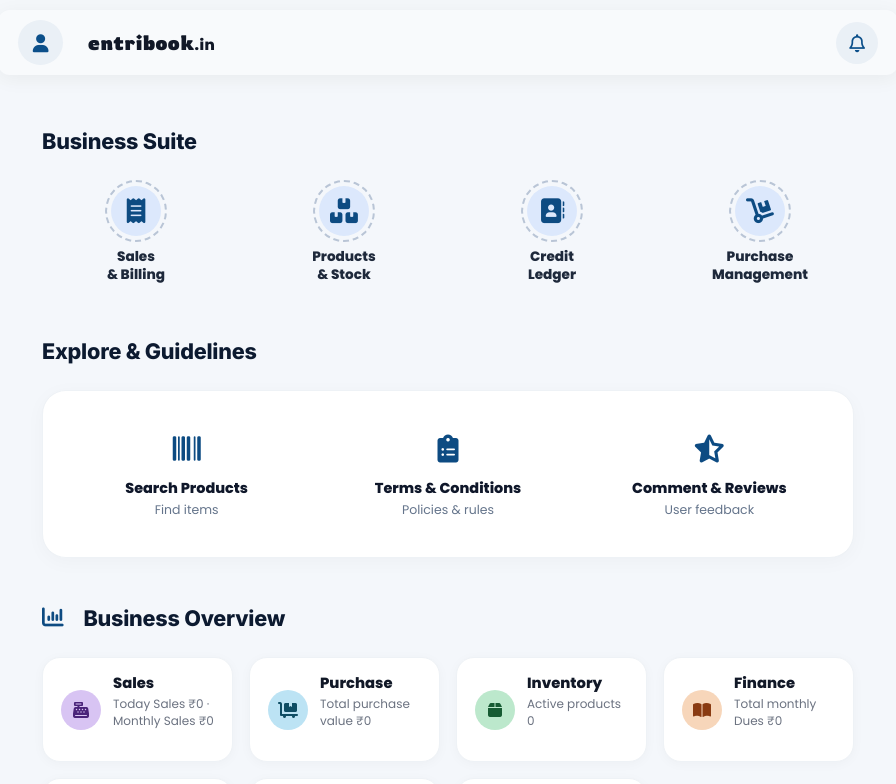
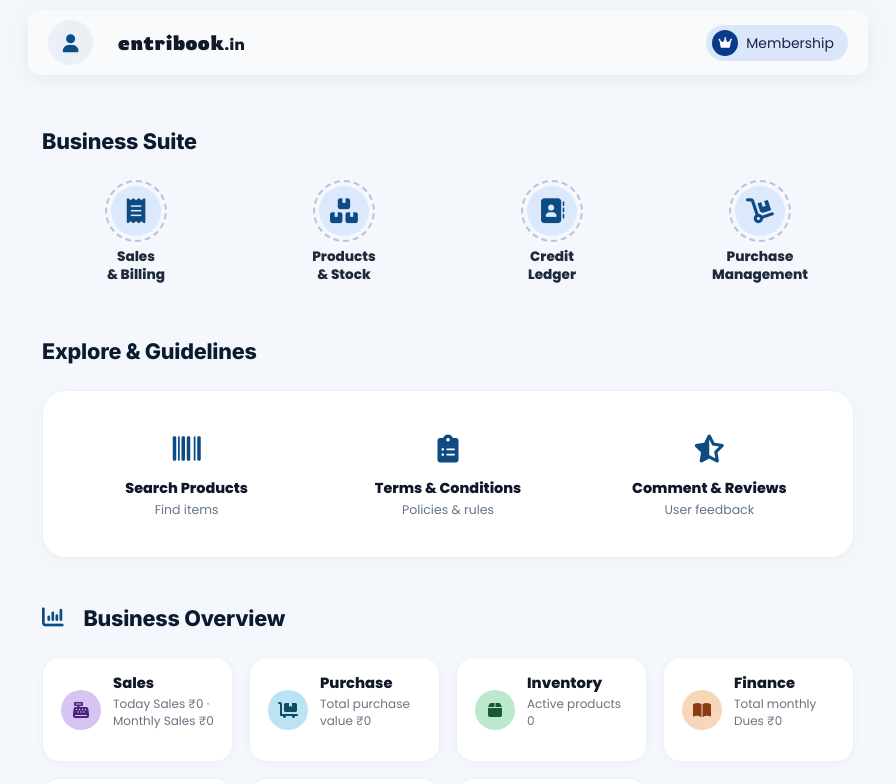
Before and after one commit to myentribook/Entri-Book, a React (Create React App) app in the folder frontend/: page / in a window 1280 px wide. Shown: the top 784 px of the page, without its empty margins (192-1088 px from the left). Built offline with nearby package versions, Linux system fonts and the light colour scheme; no server answers; a web font is replaced by a local one.

Commit message:
home page correction

```diff
--- a/frontend/src/components/layouts/header.js
+++ b/frontend/src/components/layouts/header.js
@@ -130,7 +130,10 @@ export default function Header() {
 
                 <Link to="/subscription" style={{ textDecoration: 'none' }} className="sub-btn-unique" aria-label="Subscribe">
 
-                    <div className='subscription-btn'> <i class="fa-regular fa-bell"></i></div>
+                    <div className='subscription-btn'>
+                        <span className="sub-pill-icon"><i class="fa-solid fa-crown"></i></span>
+                        <span className="sub-pill-text" > Membership</span>
+                    </div>
 
                 </Link>
 
--- a/frontend/src/components/styles/header.css
+++ b/frontend/src/components/styles/header.css
@@ -1,193 +1,3 @@
-/* @import url('https://fonts.googleapis.com/css2?family=Poppins:wght@400;600;800&display=swap');
-
-:root {
-    --bg-color: #f4f7fd;
-    --card-bg: #ffffff;
-    --text-dark: #0d121f;
-    --primary-blue: #0056b3;
-}
-
-* {
-    margin: 0;
-    padding: 0;
-    box-sizing: border-box;
-    font-family: 'Poppins', sans-serif;
-}
-
-body {
-    background-color: var(--bg-color);
-    padding-top: 85px;
-}
-
-
-.app-name {
-
-    font-family: 'Rowdies', sans-serif;
-    font-size: 1.3rem !important;
-    font-weight: 700;
-    letter-spacing: 0.5px;
-
-}
-
-.floating-navbar {
-    position: fixed;
-    top: 10px;
-    left: 10px;
-    right: 10px;
-    z-index: 1000;
-    display: flex;
-    justify-content: space-between;
-    align-items: center;
-    width: calc(100% - 20px);
-    max-width: 900px;
-    height: 65px;
-    flex-shrink: 0;
-    margin: 0 auto;
-    padding: 0 20px;
-    background: #f8fafc;
-    border-radius: 12px;
-    box-shadow: 0 4px 20px rgba(0, 0, 0, 0.05);
-}
-
-.logo {
-    font-size: 19px;
-    font-weight: 650;
-    color: var(--text-dark);
-    display: flex;
-    align-items: center;
-    white-space: nowrap;
-}
-
-.logo i {
-    margin-right: 10px;
-    color: var(--primary-blue);
-    font-size: 20px;
-}
-
-.logo .heading-logo {
-    width: 50px;
-    height: 50px;
-    object-fit: contain;
-    display: block;
-    flex-shrink: 0;
-}
-
-.nav-actions {
-    display: flex;
-    align-items: center;
-}
-
-.user-icon-btn {
-    text-decoration: none;
-    display: inline-block;
-}
-
-.user-login-page {
-    width: 45px;
-    height: 45px;
-    background-color: #eaf0f6;
-    border-radius: 50%;
-    display: flex;
-    align-items: center;
-    justify-content: center;
-    padding: 0;
-    margin: 0;
-}
-
-.user-login-page i {
-    color: #0b4f8a;
-    font-size: 18px;
-    margin: 0;
-    padding: 0;
-    line-height: 1;
-}
-
-
-
-.sub-btn-unique {
-    display: inline-block;
-}
-
-.subscription-btn {
-    background-color: #eaf0f6;
-    border-radius: 50%;
-    cursor: pointer;
-    color: #0b4f8a;
-    display: flex;
-    align-items: center;
-    justify-content: center;
-    width: 42px;
-    height: 42px;
-    transition: all 0.3s ease;
-}
-
-.subscription-btn i {
-    font-size: 18px;
-    transition: all 0.3s ease;
-}
-
-.sub-btn-unique:hover .subscription-btn {
-    background-color: #0b4f8a;
-}
-
-.sub-btn-unique:hover .subscription-btn i {
-    color: #ffffff;
-    font-weight: 900;
-}
-
-
-
-.logo-link {
-    text-decoration: none;
-    color: inherit;
-}
-
-
-
-.header-container .avatar-nav-custom {
-    width: 40px;
-    height: 40px;
-    flex-shrink: 0;
-}
-
-.header-container .avatar-nav-custom img {
-    width: 100%;
-    height: 100%;
-    object-fit: cover;
-    border-radius: 50%;
-}
-
-.header-container .header-user-name {
-    font-weight: 700;
-    color: var(--text-dark);
-    padding: 8px 16px;
-    font-size: 14px;
-}
-
-#header-dropdown-toggle::after {
-    display: none !important;
-}
-
-.header-container .header-dropdown-menu {
-    margin-top: 10px !important;
-    border-radius: 8px;
-    box-shadow: 0 4px 12px rgba(0, 0, 0, 0.1);
-    min-width: 160px;
-}
-
-#header-dropdown-toggle {
-    padding: 0 !important;
-    display: flex !important;
-    align-items: center;
-    background-color: transparent !important;
-    border: none !important;
-}
-
-.dotin {
-    font-size: 15px;
-} */
-
-
 @import url('https://fonts.googleapis.com/css2?family=Poppins:wght@400;600;800&display=swap');
 
 :root {
@@ -197,7 +7,7 @@ body {
     --primary-blue: #0056b3;
 }
 
-* {
+*{
     margin: 0;
     padding: 0;
     box-sizing: border-box;
@@ -229,7 +39,7 @@ body {
     justify-content: space-between;
     align-items: center;
     width: calc(100% 20px);
-    max-width: 900px;
+    max-width: 840px;
     height: 65px;
     flex-shrink: 0;
     margin: 0 auto;
@@ -305,36 +115,66 @@ body {
 }
 
 .subscription-btn {
-    background-color: #eaf0f6;
-    /* 1st image-la irukkra light blue background */
-    border-radius: 50%;
+    background-color: #dce6fa;
+    border-radius: 999px;
     cursor: pointer;
-    color: #0b4f8a;
-    /* 1st image-la irukkra dark blue icon color */
-    display: flex;
+    color: #162447;
+    display: inline-flex;
     align-items: center;
     justify-content: center;
-    width: 42px;
-    height: 42px;
+    gap: 8px;
+    width: auto;
+    height: auto;
+    padding: 5px 14px 5px 6px;
+    transition: all 0.3s ease;
+}
+
+.sub-pill-text{
+    color: #083b8a;
+}
+
+.sub-pill-icon {
+    width: 26px;
+    height: 26px;
+    border-radius: 50%;
+    background-color: #083b8a;
+    color: #ffffff;
+    display: inline-flex;
+    align-items: center;
+    justify-content: center;
+    flex-shrink: 0;
     transition: all 0.3s ease;
 }
 
 .subscription-btn i {
-    font-size: 18px;
+    font-size: 12px;
+    margin: 0;
+    padding: 0;
+    line-height: 1;
+    color: #ffffff;
     transition: all 0.3s ease;
+}
+
+.sub-pill-text {
+    font-size: 14px;
+    font-weight: 500;
+    line-height: 1;
+    color: #162447;
+    white-space: nowrap;
 }
 
 /* Mouse hover panra appo (2nd image look) */
 .sub-btn-unique:hover .subscription-btn {
+    background-color: #cbdafa;
+}
+
+.sub-btn-unique:hover .sub-pill-icon {
     background-color: #0b4f8a;
-    /* 2nd image-la irukkra full dark blue circle */
 }
 
 .sub-btn-unique:hover .subscription-btn i {
     color: #ffffff;
-    /* Icon white color-a maarum */
     font-weight: 900;
-    /* Font Awesome-laiyee regular-a irukkunthathu solid (filled) aagidum */
 }
 
 /* ================================================================================ */
@@ -421,7 +261,7 @@ body {
 /* Hover effect */
 .header-dropdown-menu .dropdown-item:hover {
     background-color: #eaf2f8 !important;
-    /* Slight darker tint on hover */
+
 }
 
 /* Styling for icons inside the dropdown items */
```
